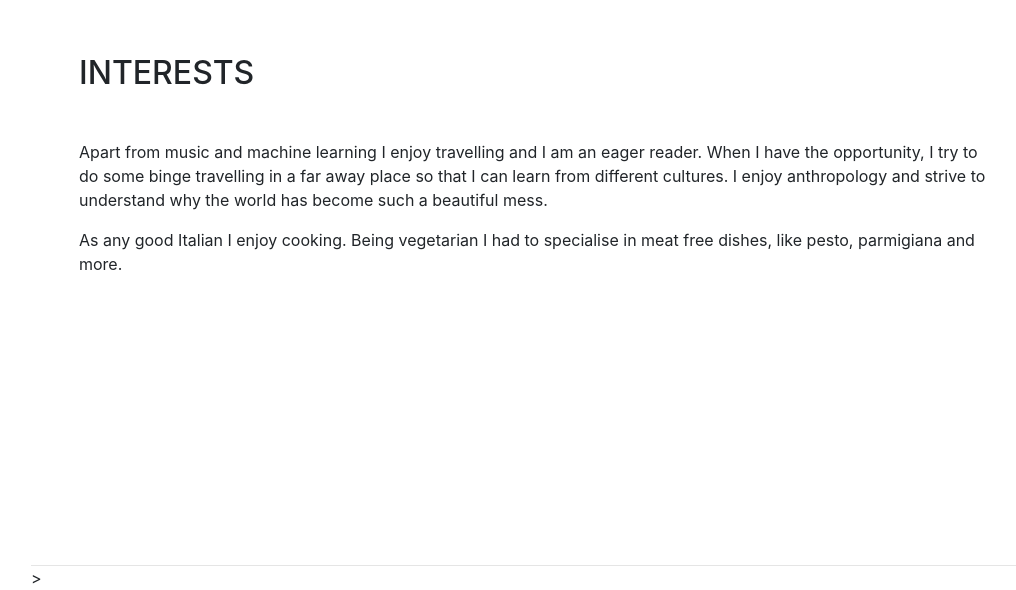
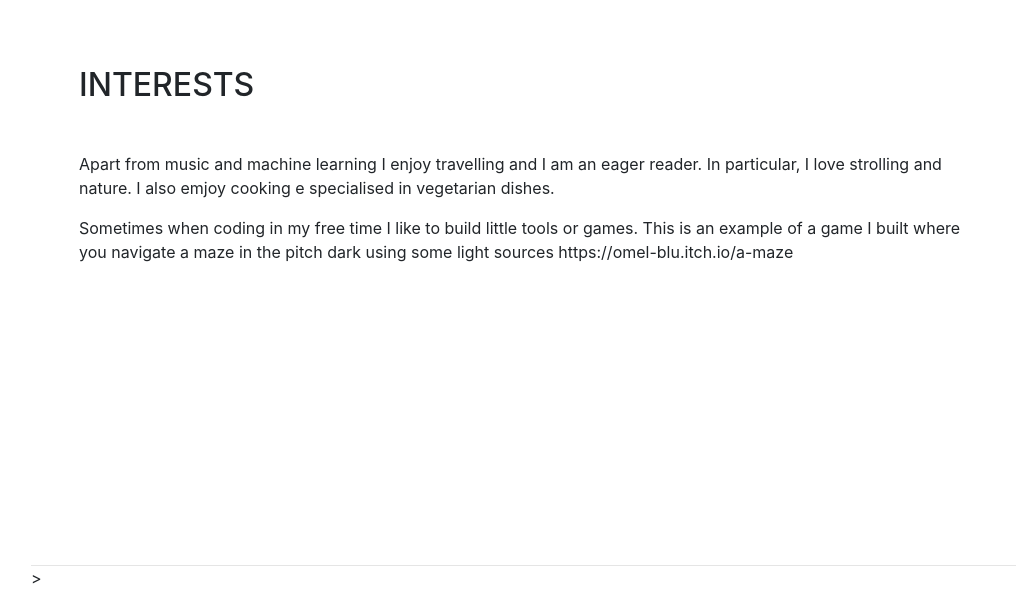
Before and after one commit to loulblemo/personalwebsite, a website with bundled scripts: page index.html in a window 1280 px wide. Shown: the part 6163-6753 px from the top of the page, without its empty margins (241-1257 px from the left). Built offline with nearby package versions, Linux system fonts and the light colour scheme; a web font is replaced by a local one.

Commit message:
Simplify interests and add itch.io

```diff
--- a/index.html
+++ b/index.html
@@ -394,8 +394,8 @@
       <section class="resume-section p-3 p-lg-5 d-flex flex-column" id="interests">
         <div class="my-auto">
           <h2 class="mb-5">Interests</h2>
-          <p>Apart from music and machine learning I enjoy travelling and I am an eager reader. When I have the opportunity, I try to do some binge travelling in a far away place so that I can learn from different cultures. I enjoy anthropology and strive to understand why the world has become such a beautiful mess.</p>
-          <p class="mb-0">As any good Italian I enjoy cooking. Being vegetarian I had to specialise in meat free dishes, like pesto, parmigiana and more. </p>
+          <p>Apart from music and machine learning I enjoy travelling and I am an eager reader. In particular, I love strolling and nature. I also emjoy cooking e specialised in vegetarian dishes. </p>
+          <p class="mb-0">Sometimes when coding in my free time I like to build little tools or games. This is an example of a game I built where you navigate a maze in the pitch dark using some light sources https://omel-blu.itch.io/a-maze  </p>
         </div>
       </section>
 
```
